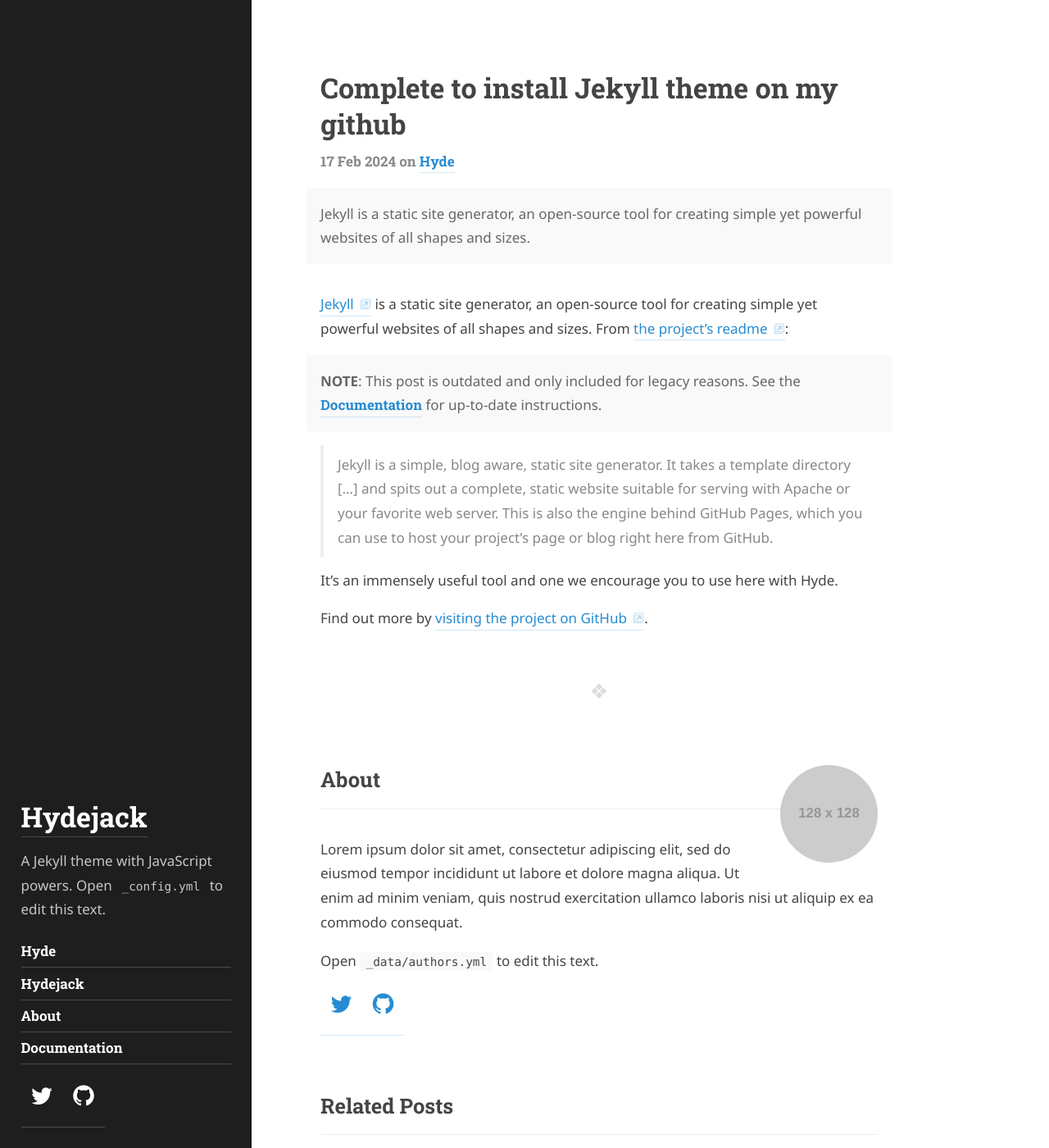
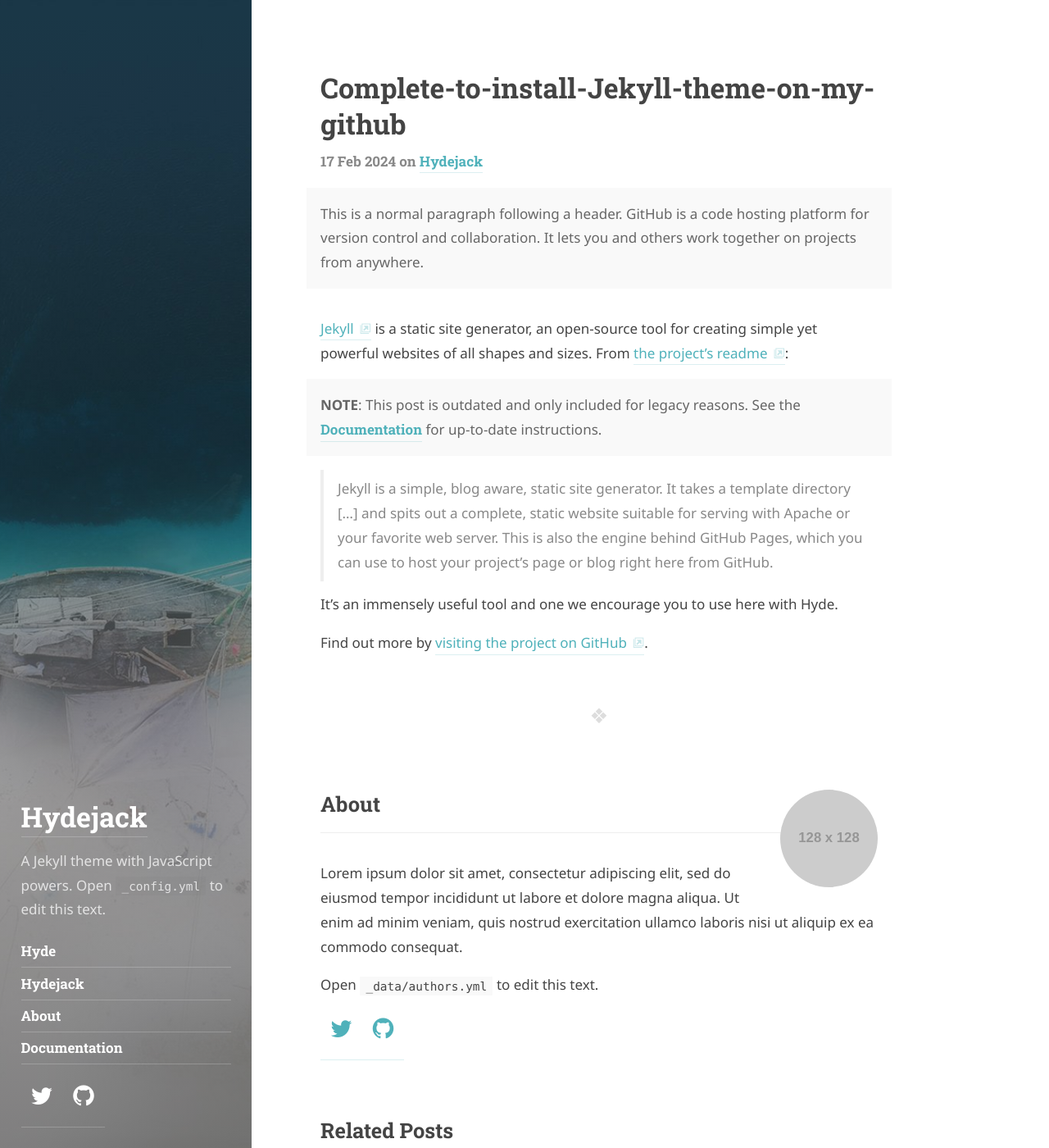
Before and after one commit to seunghyunhwang/seunghyunhwang.github.io, a Jekyll site: the page built from _posts/2024-02-17-Complete-to-install-Jekyll-theme-on-my-github.md, in a window 1280 px wide and 1400 px high. Shown: the whole window at 82% size. Built offline with Jekyll 4.4.1, drawn with Linux system fonts in a browser that asks for light colours; some web fonts are replaced; some of the changed text lies outside the part shown.

Commit message:
author remove

```diff
--- a/_posts/2024-02-17-Complete-to-install-Jekyll-theme-on-my-github.md
+++ b/_posts/2024-02-17-Complete-to-install-Jekyll-theme-on-my-github.md
@@ -1,11 +1,11 @@
 ---
 layout: post
-title: Complete to install Jekyll theme on my github
+title: Complete-to-install-Jekyll-theme-on-my-github
 description: >
-  Jekyll is a static site generator, an open-source tool for creating simple yet powerful websites of all shapes and sizes.
-tags: [hyde]
-author: seunghyun.hwang
-canonical_url: http://hyde.getpoole.com/2012/02/06/whats-jekyll/
+  This is a normal paragraph following a header.
+  GitHub is a code hosting platform for version control and collaboration.
+  It lets you and others work together on projects from anywhere.
+tags: [hydejack]
 ---
 
 [Jekyll](https://jekyllrb.com) is a static site generator, an open-source tool for creating simple yet powerful websites of all shapes and sizes. From [the project's readme](https://github.com/mojombo/jekyll/blob/master/README.markdown):
```
